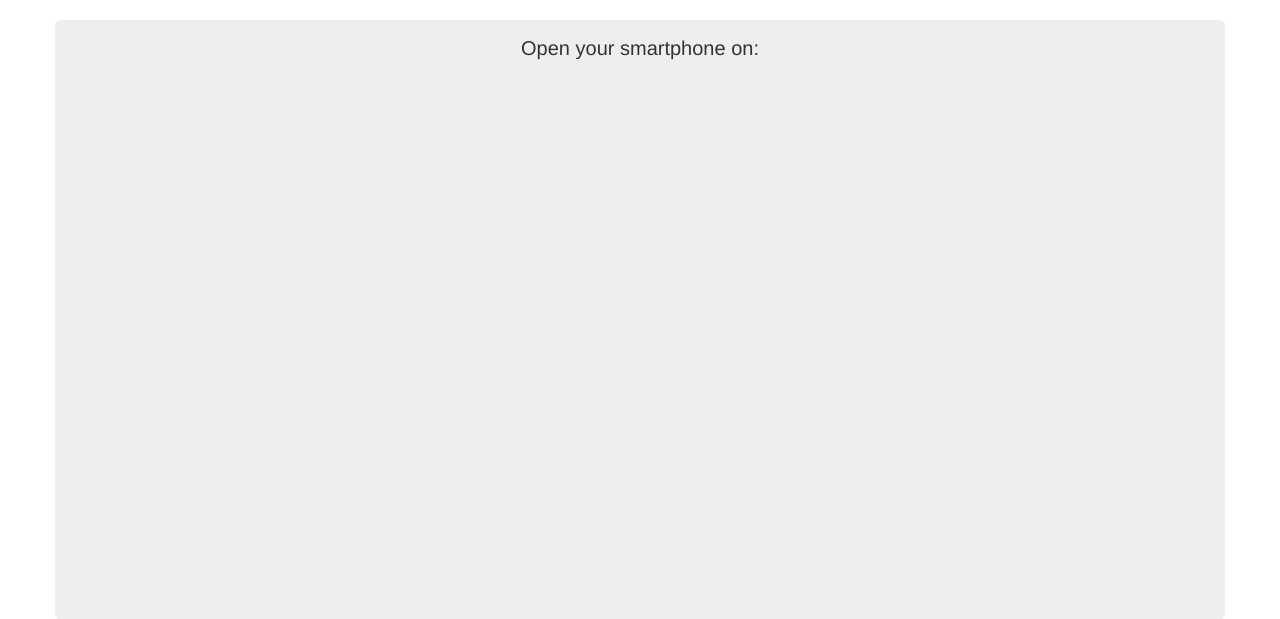
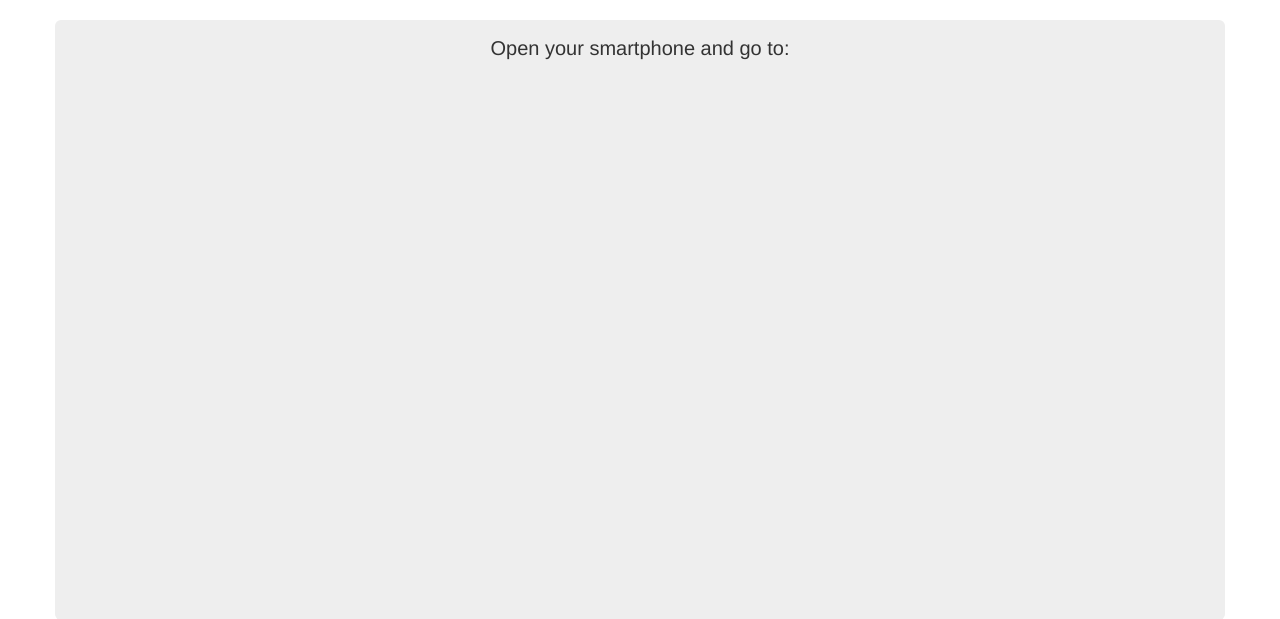
Before and after one commit to edvm/pysenteishon, a Flask app: page / in a window 1280 px wide. Shown: the top 619 px of the page. Run offline with Flask 2, Linux system fonts and the light colour scheme; some libraries are stand-ins or nearby versions.

Commit message:
update english

```diff
--- a/src/templates/index.html
+++ b/src/templates/index.html
@@ -10,7 +10,7 @@
 <body>
   <div class="container">
     <div id="touche" class="row box">
-        Open your smartphone on:
+        Open your smartphone and go to:
         {% for ip_address in ip_addresses %}
           <p>http://{{ ip_address }}:5000</p>
         {% endfor %}
```
Also changed, not shown: README.md.
